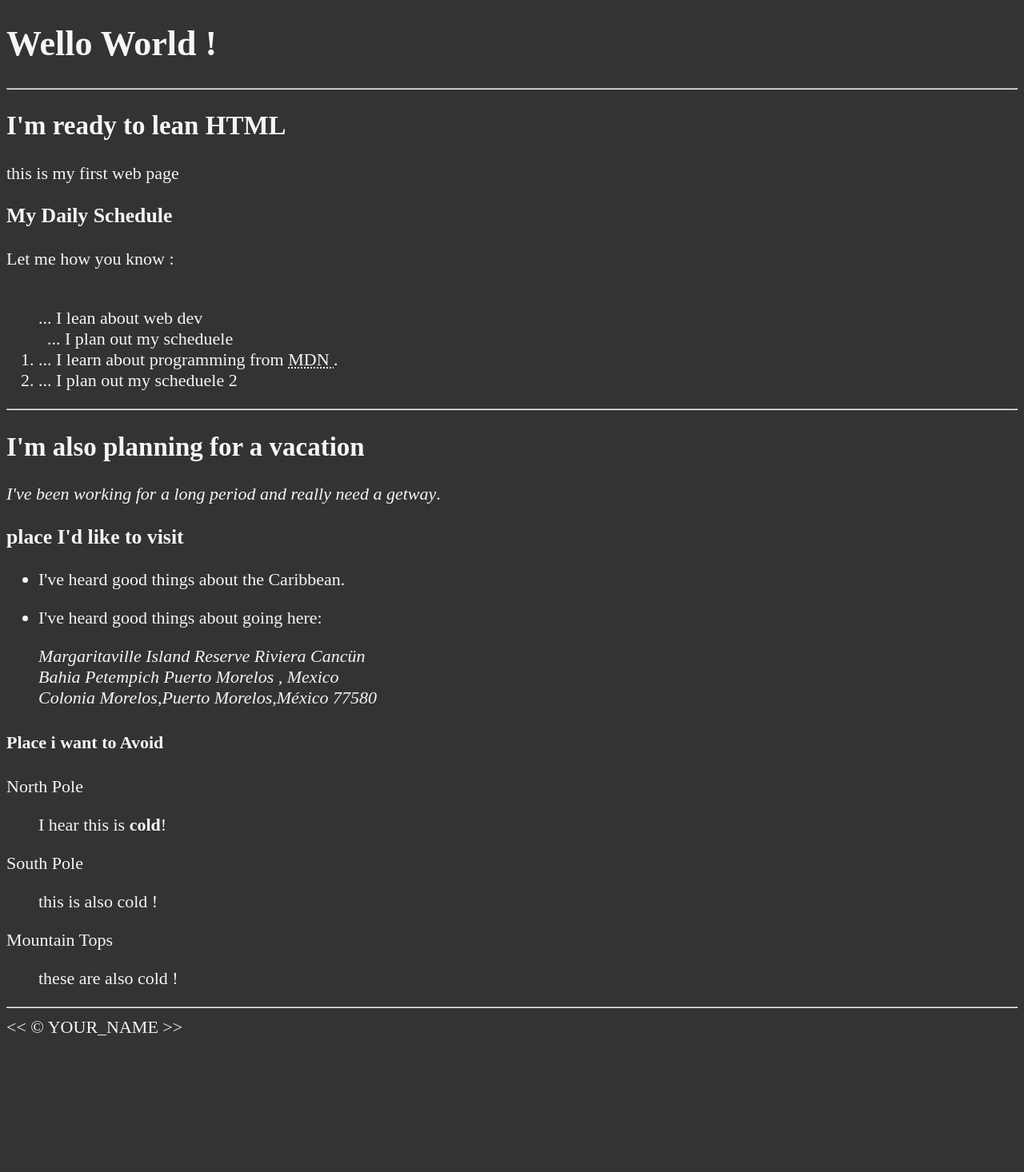
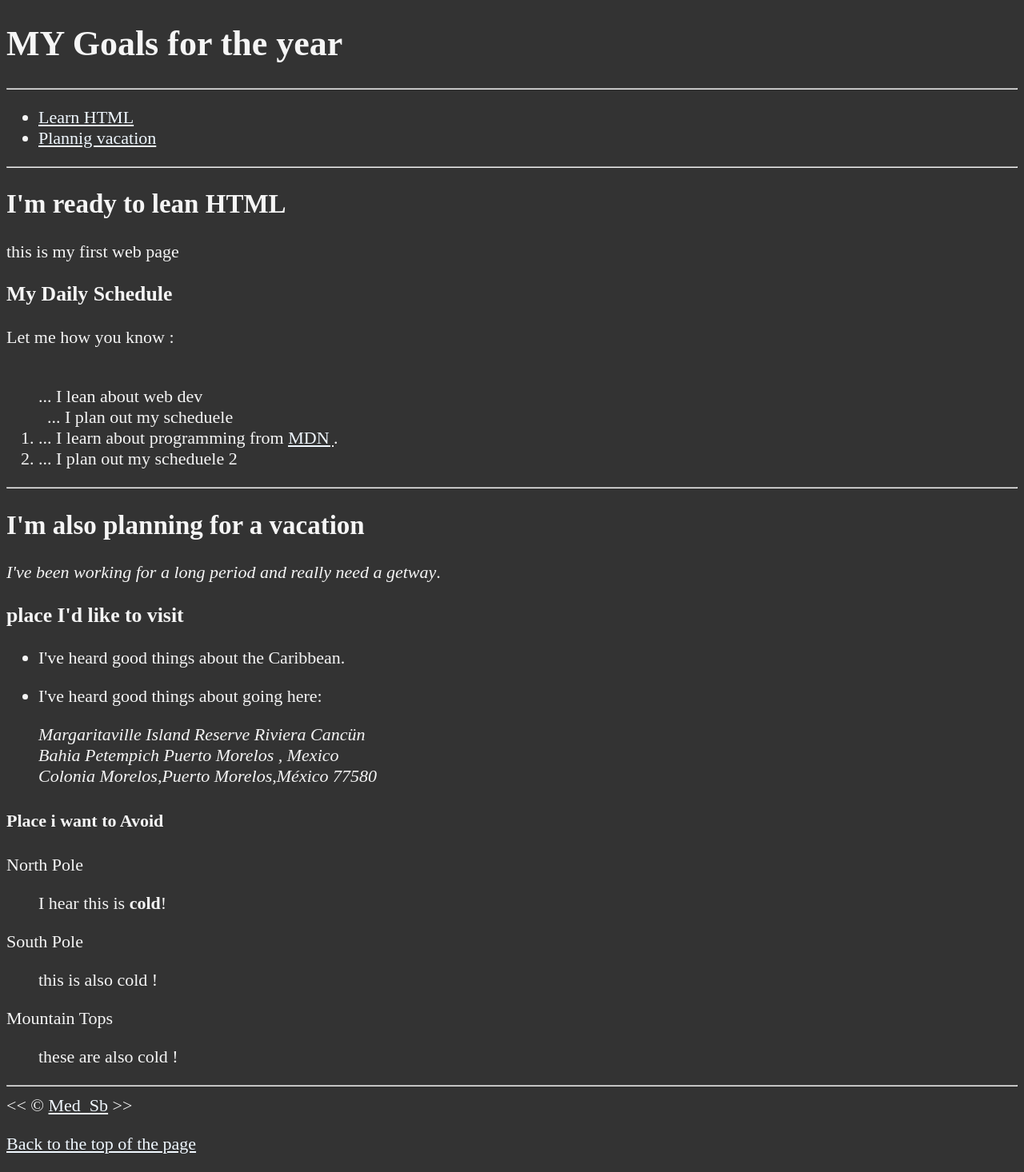
Before and after one commit to MOHAsbissi01/IBM-Full-Stack-Software-Developer, a plain HTML site: page 2-Introduction to Web Development with HTML, CSS, JavaScript/index.html in a window 1280 px wide. Shown: the whole page at 80% size. Before the commit the page ends 1306 px from the top, so only its background shows below. Drawn offline with Linux system fonts and the light colour scheme.

Commit message:
new tips
about.html content some new options like creating links for  google.com , images , email , etc ....

```diff
--- /dev/null
+++ b/2-Introduction to Web Development with HTML, CSS, JavaScript/about.html
@@ -0,0 +1,51 @@
+<!DOCTYPE html>
+<hr html lang="en" >
+
+    <head>
+        <meta charset="UTF-8" />
+        <meta name = "author"  content="Med_Sb"/>
+        <meta name =" description" content ="Hi , I'm Med_Sb." />
+        <title>My frist personal web page</title>
+        <link rel="icon" href="html5.png" type = "image/x-icon">
+        <link rel="stylesheet" herf="main.css" type ="text/css" >
+        </head>
+
+    <body>
+
+
+            <h1> HELLOOOO </h1>
+            <h2> It's me Med_Sb! </h2>
+
+            <hr>
+            <p> <stronf>About me </stronf> I'm a college student who started studying computer science in 2022. My passions lie in cloud
+                computing, web development, teamwork, and all things tech. I'm always eager to learn and
+                collaborate to push the boundaries of what's possible in the industry. </p>
+            </hr>
+
+            <hr>
+
+            <ul>
+                <li>
+                    Download an <a href="html5.png" download > HTML5 favicon</a>
+                </li>
+                <li>
+                    contact me at <a href="mailto:random@gmail.com" > my email adress</a>
+                </li>
+                <li>
+                    Dial <a href="tel+21629761946" >my phone number </a>
+                </li>
+                <li>
+                   open Google <a href="http://www.google.com"  target="_blank" >in a new tab </a>
+            </ul>
+
+           </hr>
+
+           <hr>
+            &lt;&lt;&lt; &copy; <a href="about.html" >Med_Sb</a> &gt;&gt;&gt;
+           </hr>
+
+              <p>
+                <a href ="/" >BACK TO HOME</a>
+              </p>
+        </body>
+</html>
--- a/2-Introduction to Web Development with HTML, CSS, JavaScript/index.html
+++ b/2-Introduction to Web Development with HTML, CSS, JavaScript/index.html
@@ -26,10 +26,23 @@
         -shift + alt + down arrow : to copy the line
          --->
   <body>
-         <h1> Wello World ! </h1>
+         <h1> MY Goals for the year </h1>
+
+          <hr>
+           <nav>
+            <ul>
+              <li>
+                 <a href="#HTML" > Learn HTML </a>
+                 </li>
+              <li>
+                 <a href="#Vacation" > Plannig vacation </a>
+                 </li>
+            </ul>
+           </nav>
+
 
          <hr>
-
+         <section id="HTML">
          <h2> I'm ready to lean HTML </h2>
           <p> this is my first web page </p>
          <h3> My Daily Schedule </h3>
@@ -42,11 +55,14 @@
               <br> &nbsp; ... I plan out my scheduele
               <!---the '<li>' is for counting the list items--->
               <li>... I learn about programming from
-                 <abbr title="Mozilla Developer Network"> MDN </abbr>. </li>
+                 <abbr title="Mozilla Developer Network"><a href="https://developer.mozilla.org/">MDN</a> </abbr>. </li>
               <li>... I plan out my scheduele 2 </li>
             </ol>
+          </section>
+
          <hr>
 
+        <section id="Vacation">
          <h2> I'm also planning for a vacation  </h2>
           <em> I've been working for a long
             period and <em> really need a getway</em></em>. </p>
@@ -66,7 +82,6 @@
             </address>
             </li>
         </ul>
-
           <h4> Place i want to Avoid  </h4>
           <!--the  '<dl>' is for listing the items with description--->
            <dl>
@@ -81,10 +96,16 @@
               <dl>Mountain Tops</dl>
               <!--the '<dd>' is for listing the items with description more details than '<dl>'--->
               <dd>these are also cold  !</dd>
+           </dl>
+          </section>
 
-           </dl>
          <hr>
-         &lt;&lt;  &COPY; YOUR_NAME  &gt;&gt;
+
+         &lt;&lt;  &COPY; <a href ="about.html"> Med_Sb</a>  &gt;&gt;
+
+         <p>
+          <a href="#" > Back to the top of the page </a>
+         </p>
   </body>
 
 </html>
--- a/2-Introduction to Web Development with HTML, CSS, JavaScript/main.css
+++ b/2-Introduction to Web Development with HTML, CSS, JavaScript/main.css
@@ -6,3 +6,15 @@ body{
     color: whitesmoke;
     color-scheme: dark;
 }
+
+a{
+    color: aliceblue ;
+}
+
+a:visited{
+    color: aliceblue;
+}
+
+a:hover , a:active{
+    color: #eee;
+}
```
